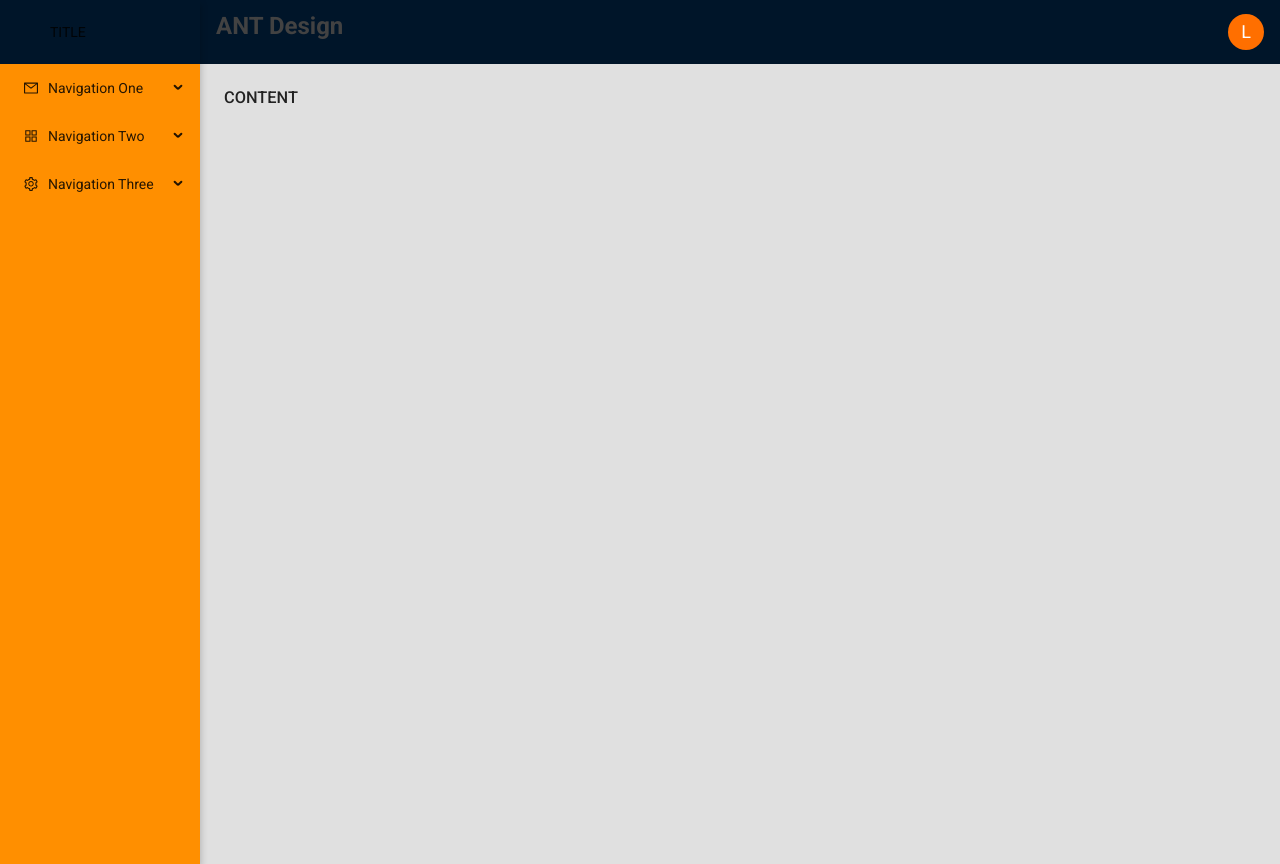
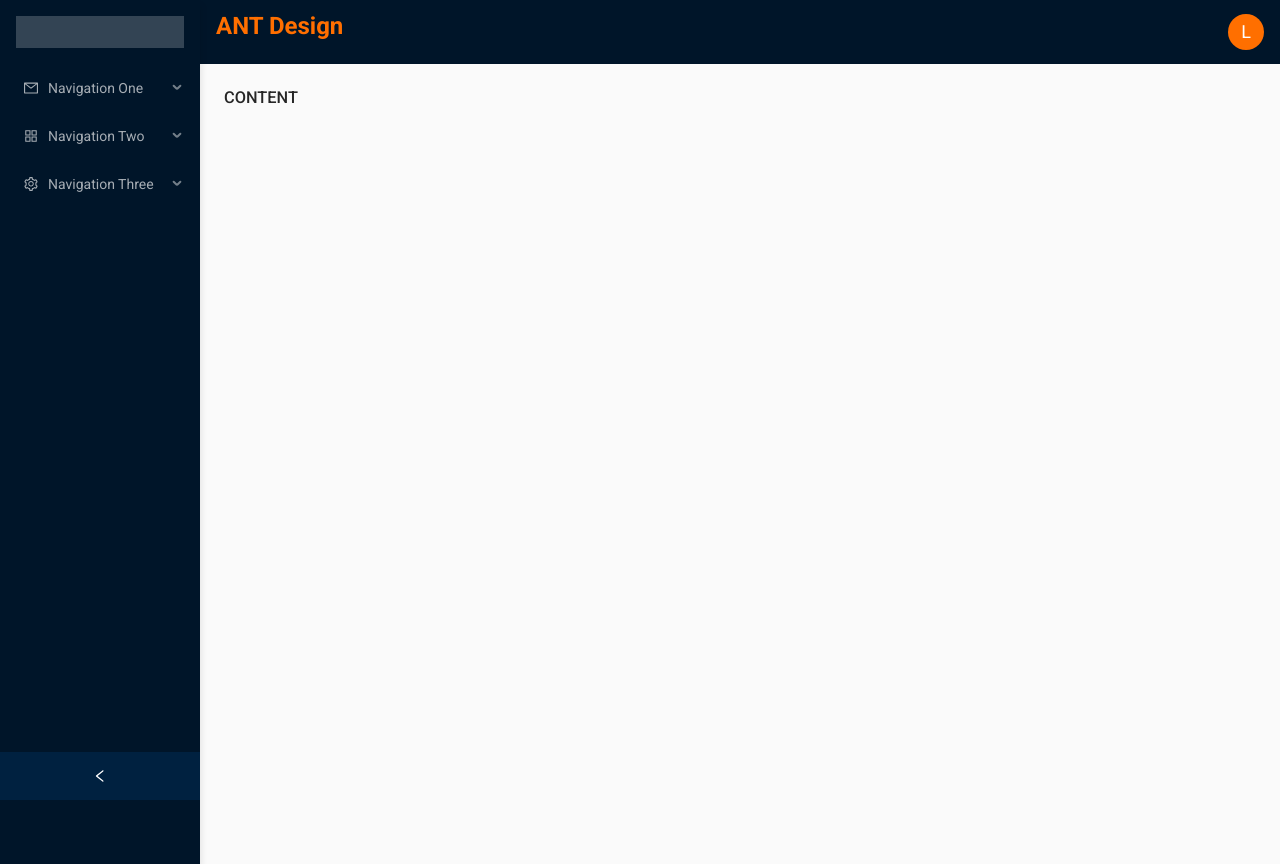
Before and after one commit to IanRMS/ant-design-app, a React (Create React App) app: page /home in a window 1280 px wide. Built offline with nearby package versions, Linux system fonts and the light colour scheme; sample sign-in values are in the browser's storage.

Commit message:
side layout

```diff
--- a/src/Components/PrivateRoute/index.js
+++ b/src/Components/PrivateRoute/index.js
@@ -13,6 +13,7 @@ import "./styles.css";
 export default function PrivateRoute({ children, ...rest }) {
   const rootSubmenuKeys = ["sub1", "sub2", "sub4"];
   const [openKeys, setOpenKeys] = useState([]);
+  const [collapsed, colaps] = useState(false);
 
   const { Header, Sider, Content } = Layout;
   const { Title } = Typography;
@@ -29,9 +30,20 @@ export default function PrivateRoute({ children, ...rest }) {
 
   return (
     <Layout>
-      <Sider className="side">
-        <Menu className="menu" mode="inline" openKeys={openKeys} onOpenChange={onOpenChange}>
-          <Header>TITLE</Header>
+      <Sider
+        collapsible
+        collapsed={collapsed}
+        onCollapse={() => colaps(!collapsed)}
+        className="side"
+      >
+        <div className="logo" />
+        <Menu
+          theme="dark"
+          className="menu"
+          mode="inline"
+          openKeys={openKeys}
+          onOpenChange={onOpenChange}
+        >
           <SubMenu
             key="sub1"
             title={
@@ -80,7 +92,7 @@ export default function PrivateRoute({ children, ...rest }) {
       </Sider>
       <Layout>
         <Header className="header">
-          <Title level={3} style={{ color: "#424242" }}>
+          <Title level={3} style={{ color: "#ff6f00" }}>
             ANT Design
           </Title>
           <Avatar size={36} style={{ backgroundColor: "#ff6f00" }}>
--- a/src/Components/PrivateRoute/styles.css
+++ b/src/Components/PrivateRoute/styles.css
@@ -10,17 +10,20 @@
 }
 
 .site-layout-background {
-  background: #e0e0e0;
+  background: #fafafa;
   padding: 24px;
   min-height: 100vh;
 }
 
 .side,
-.menu {
-  background-color: rgb(255, 143, 0);
+.side ul,
+.side.li {
   border: none;
+  box-shadow: 1px 6px 7px rgba(0, 0, 0, 0.1);
 }
 
-.side {
-  box-shadow: 1px 4px 7px rgba(0, 0, 0, 0.2);
+.logo {
+  height: 32px;
+  background: rgba(255, 255, 255, 0.2);
+  margin: 16px;
 }
```
